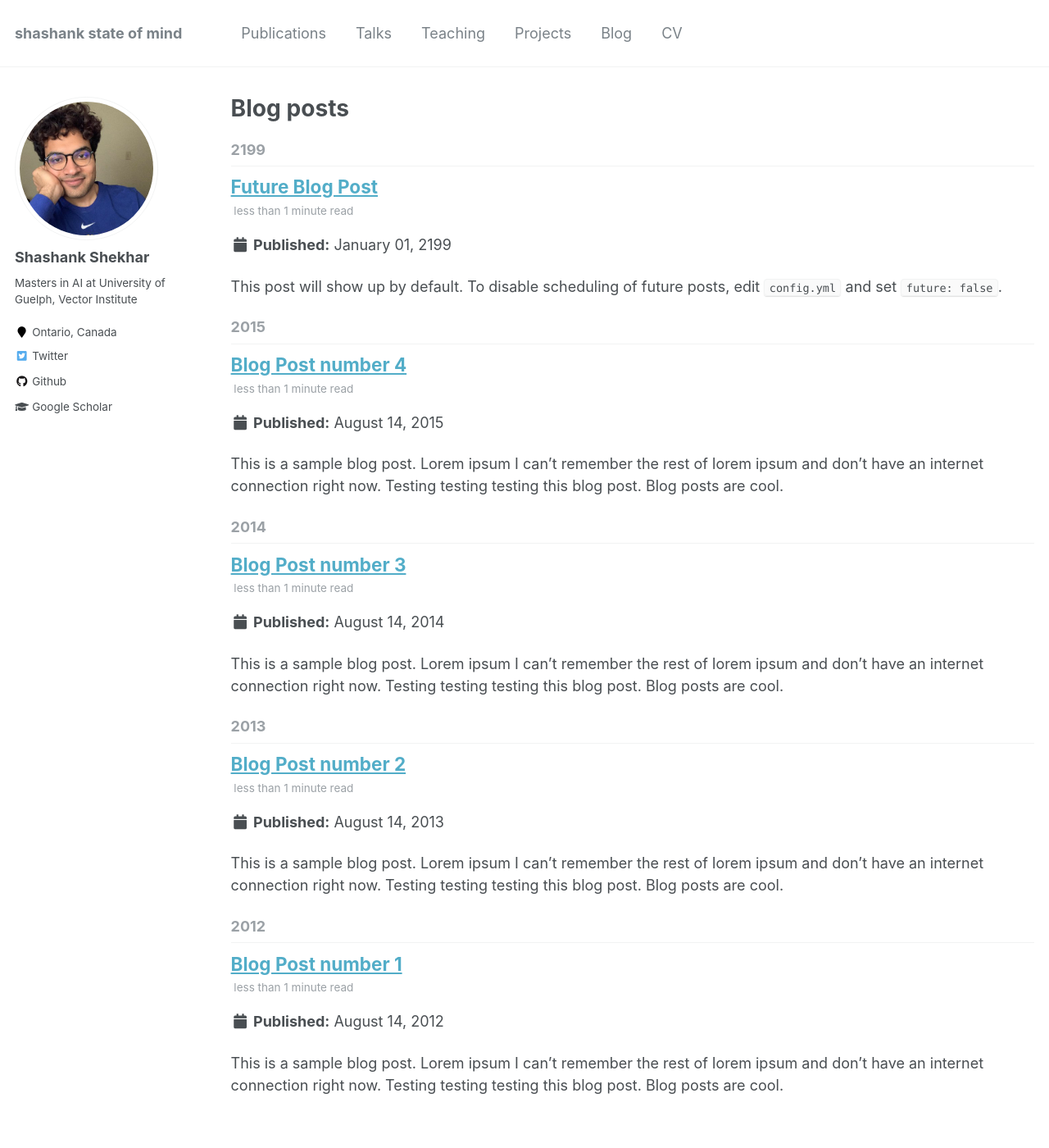
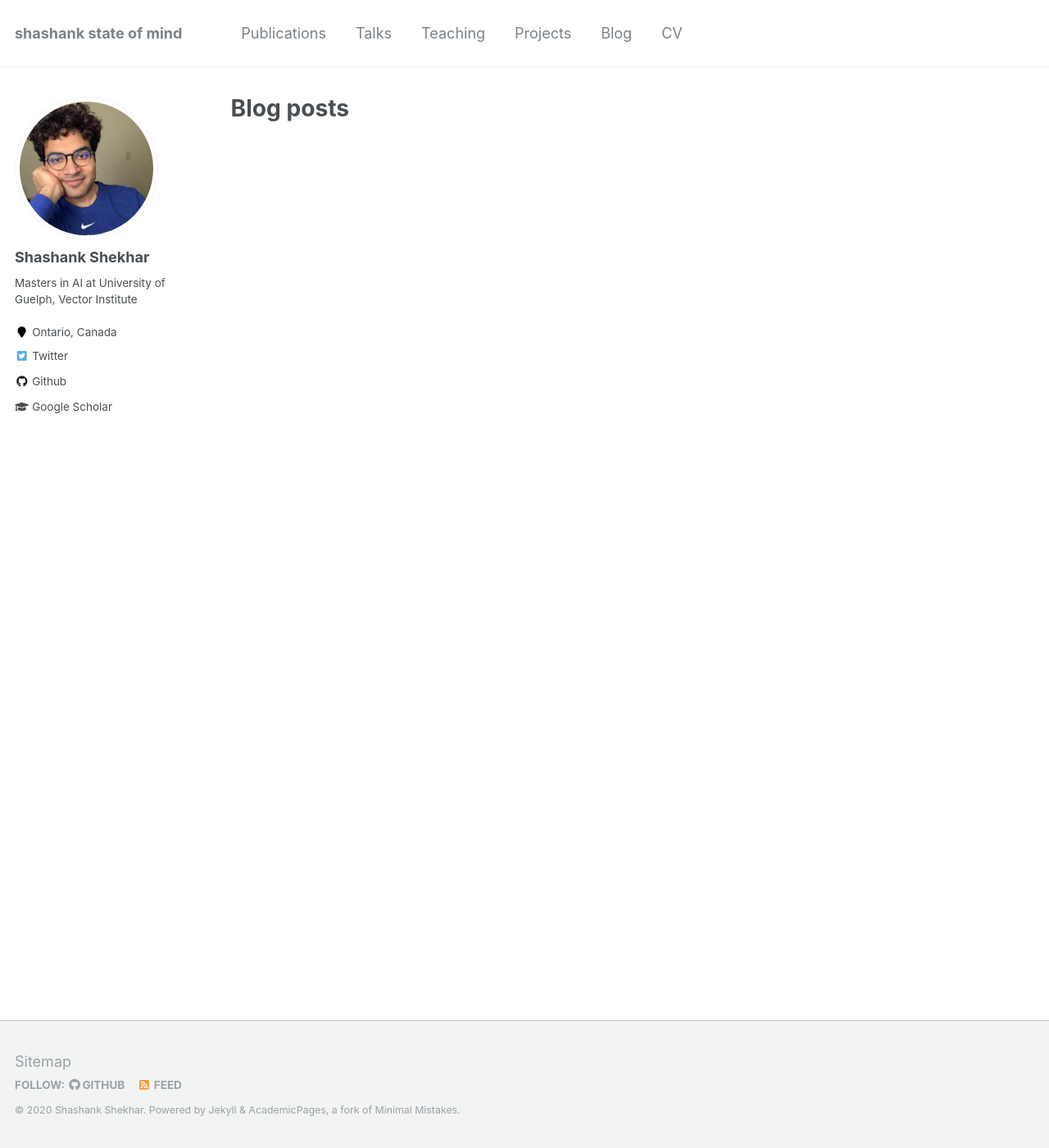
Before and after one commit to sshkhr/sshkhr.github.io, a Jekyll site: the page built from _pages/year-archive.html, in a window 1280 px wide and 1400 px high. Shown: the whole window at 82% size. Built offline with Jekyll 4.4.1, drawn with Linux system fonts in a browser that asks for light colours; a file with an impossible date is left out.

Commit message:
removed blog

```diff
--- a/_posts/2012-08-14-blog-post-1.md
+++ /dev/null
@@ -1,20 +0,0 @@
----
-title: 'Blog Post number 1'
-date: 2012-08-14
-permalink: /posts/2012/08/blog-post-1/
-tags:
-  - cool posts
-  - category1
-  - category2
----
-
-This is a sample blog post. Lorem ipsum I can't remember the rest of lorem ipsum and don't have an internet connection right now. Testing testing testing this blog post. Blog posts are cool.
-
-Headings are cool
-======
-
-You can have many headings
-======
-
-Aren't headings cool?
-------
--- a/_posts/2013-08-14-blog-post-2.md
+++ /dev/null
@@ -1,20 +0,0 @@
----
-title: 'Blog Post number 2'
-date: 2013-08-14
-permalink: /posts/2013/08/blog-post-2/
-tags:
-  - cool posts
-  - category1
-  - category2
----
-
-This is a sample blog post. Lorem ipsum I can't remember the rest of lorem ipsum and don't have an internet connection right now. Testing testing testing this blog post. Blog posts are cool.
-
-Headings are cool
-======
-
-You can have many headings
-======
-
-Aren't headings cool?
-------
--- a/_posts/2014-08-14-blog-post-3.md
+++ /dev/null
@@ -1,20 +0,0 @@
----
-title: 'Blog Post number 3'
-date: 2014-08-14
-permalink: /posts/2014/08/blog-post-3/
-tags:
-  - cool posts
-  - category1
-  - category2
----
-
-This is a sample blog post. Lorem ipsum I can't remember the rest of lorem ipsum and don't have an internet connection right now. Testing testing testing this blog post. Blog posts are cool.
-
-Headings are cool
-======
-
-You can have many headings
-======
-
-Aren't headings cool?
-------
--- a/_posts/2199-01-01-future-post.md
+++ b/_posts/2199-01-01-future-post.md
@@ -1,11 +1,9 @@
 ---
-title: 'Future Blog Post'
-date: 2199-01-01
+title: 'Under construction'
+date:
 permalink: /posts/2012/08/blog-post-4/
 tags:
   - cool posts
   - category1
   - category2
 ---
-
-This post will show up by default. To disable scheduling of future posts, edit `config.yml` and set `future: false`.
```
Also changed, not shown: _posts/2015-08-14-blog-post-4.md (deleted, +0 -20 lines).
